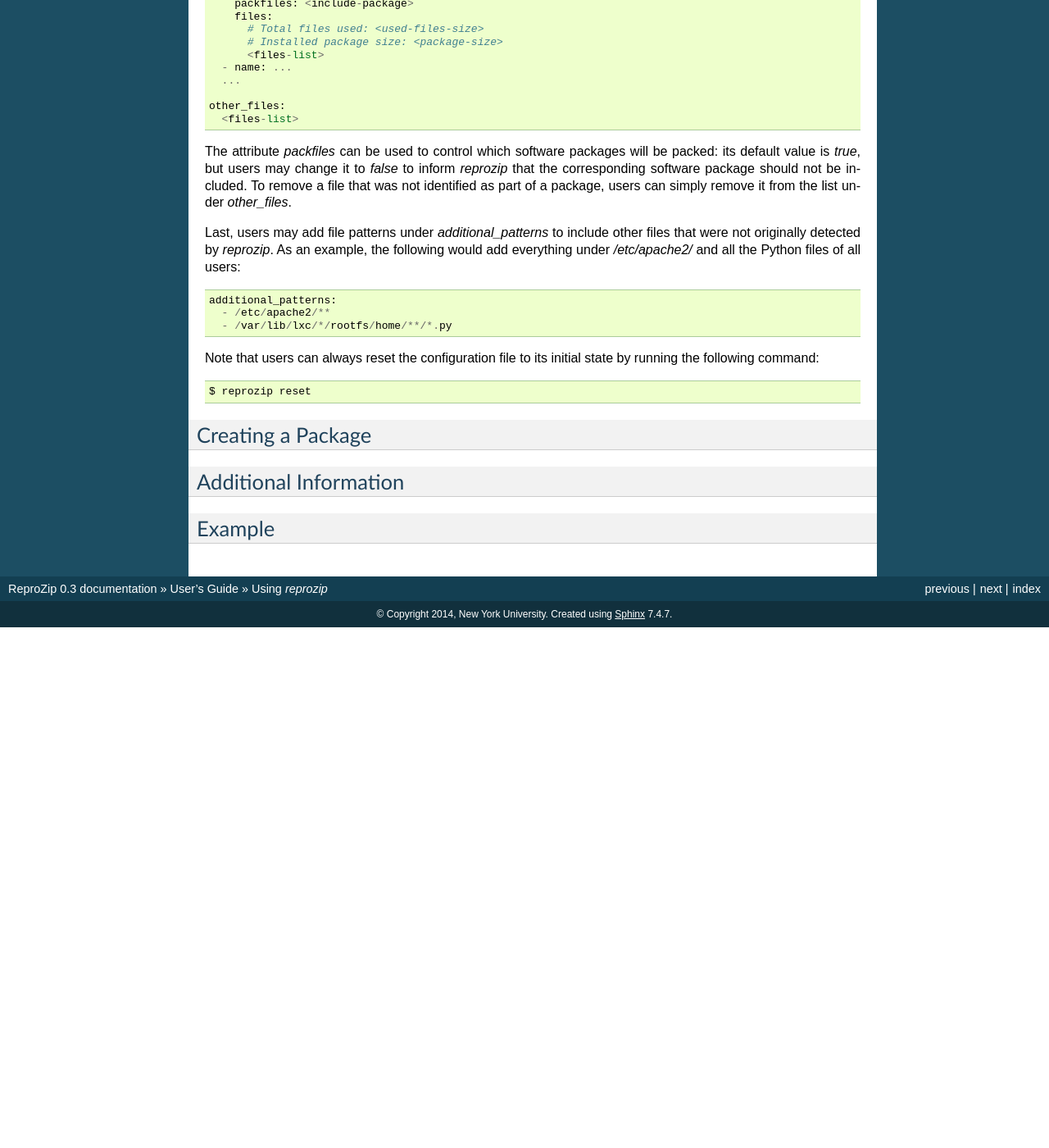
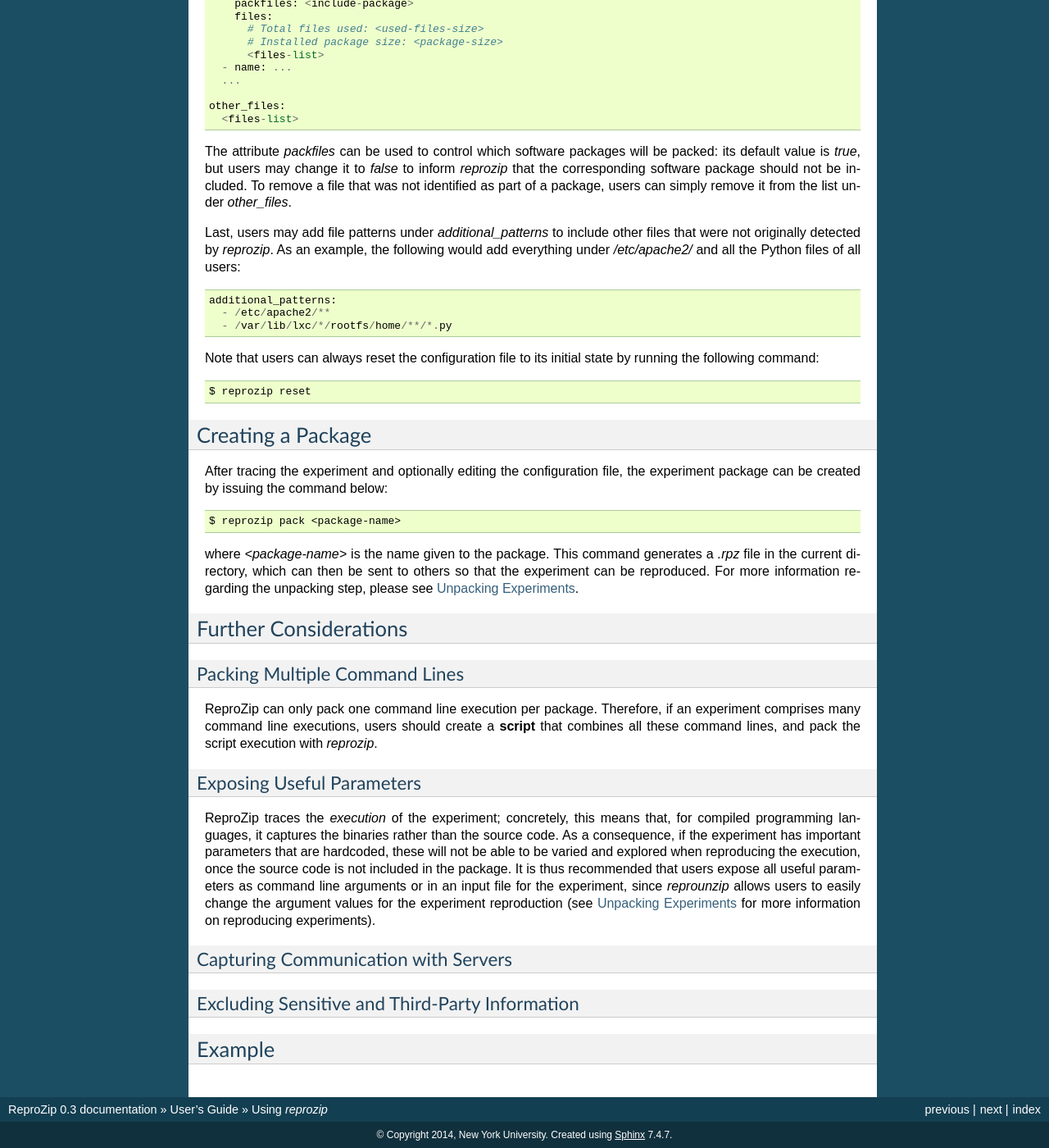
Before and after one commit to VIDA-NYU/reprozip, a Sphinx documentation site: the page built from docs/source/packing-use.rst, in a window 1280 px wide and 1400 px high, scrolled down 1525 px. Shown: the whole window at 82% size. Built offline with Sphinx 7.4.7, drawn with Linux system fonts in a browser that asks for light colours; before the commit the page ends 2290 px from its top, so only the background shows below that; some of the changed text lies outside the part shown.

Commit message:
Ongoing work on docs: packing experiments.

```diff
--- a/docs/source/packing-use.rst
+++ b/docs/source/packing-use.rst
@@ -6,7 +6,7 @@
 an experiment. In ReproZip, we assume that the
 experiment can be executed by a single command line,
 preferably with no GUI involved
-(please refer to `Additional Information`_ for further information
+(please refer to :ref:`further-information` for additional information
 regarding different types of experiment).
 
 
@@ -144,13 +144,55 @@
 Creating a Package
 ==================
 
+After tracing the experiment and optionally editing the configuration file,
+the experiment package can be created by issuing the command below::
 
+  $ reprozip pack <package-name>
 
+where *<package-name>* is the name given to the package.
+This command generates a *.rpz* file in the current directory,
+which can then be sent to others so that the
+experiment can be reproduced.
+For more information regarding the unpacking step, please see :ref:`unpacking-experiments`.
 
-Additional Information
+.. _further-information:
+
+Further Considerations
 ======================
 
+Packing Multiple Command Lines
+++++++++++++++++++++++++++++++
 
+ReproZip can only pack one command line execution per package.
+Therefore, if an experiment comprises many command line executions,
+users should create a **script** that combines all these command lines,
+and pack the script execution with *reprozip*.
+
+Exposing Useful Parameters
+++++++++++++++++++++++++++
+
+ReproZip traces the *execution* of the experiment;
+concretely, this means that, for compiled programming languages,
+it captures the binaries rather than the source code.
+As a consequence, if the experiment has important parameters
+that are hardcoded,
+these will not be able to be varied and explored
+when reproducing the execution, once
+the source code is not included in the package.
+It is thus recommended that users expose all
+useful parameters as command line arguments
+or in an input file for the experiment,
+since *reprounzip* allows users to
+easily change the argument values
+for the experiment reproduction
+(see :ref:`unpacking-experiments` for more
+information on reproducing experiments).
+
+Capturing Communication with Servers
+++++++++++++++++++++++++++++++++++++
+
+Excluding Sensitive and Third-Party Information
++++++++++++++++++++++++++++++++++++++++++++++++
 
 Example
 =======
```
